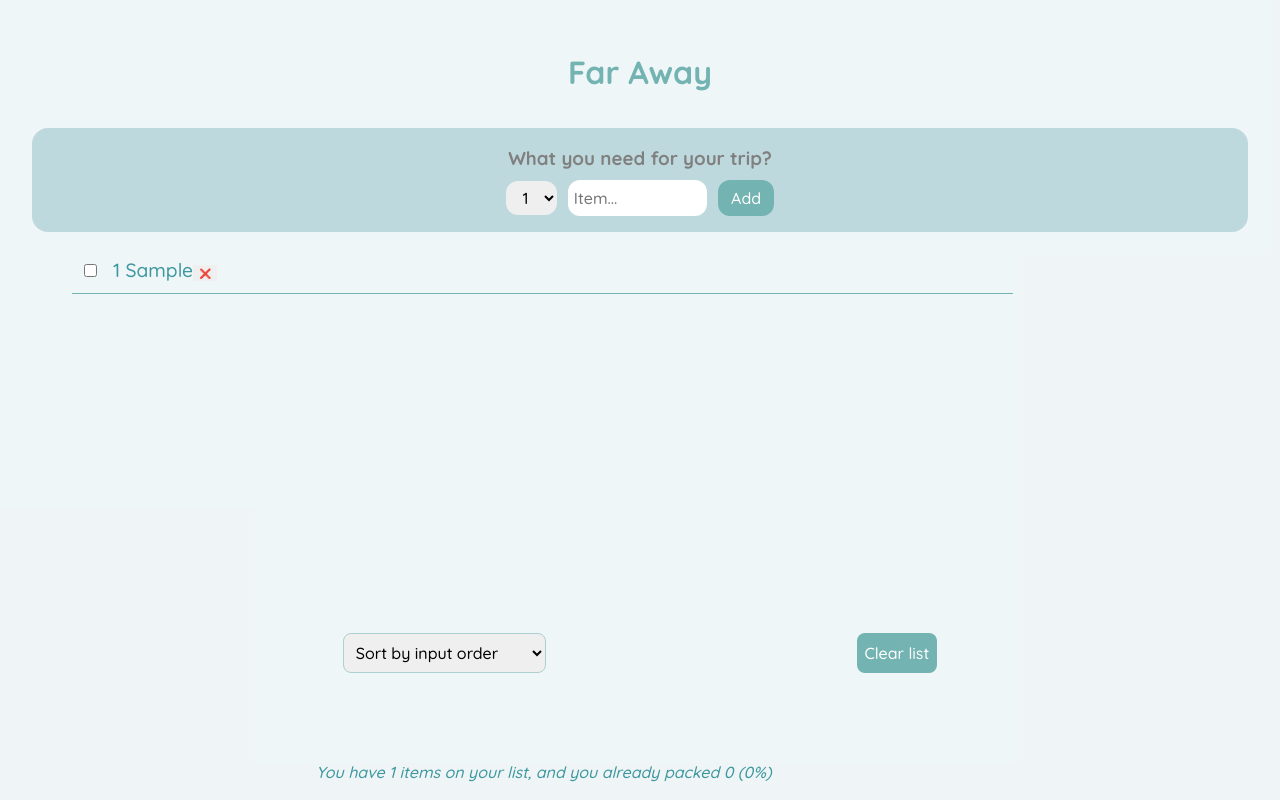
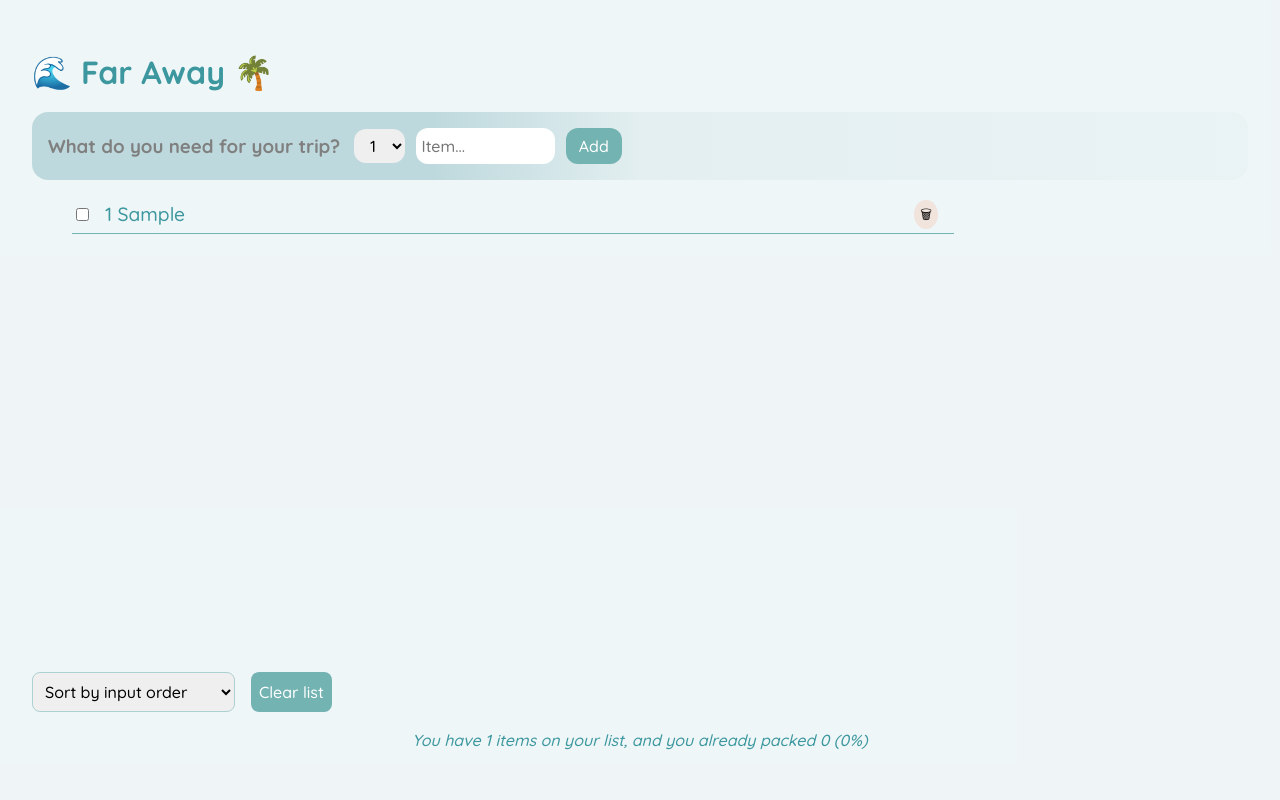
Before and after one commit to dambus/travel-list-restyle, a React (Create React App) app: page / in a window 1280 px wide. Both pictures are taken after typing "Sample" into the empty fields and a click on the button "Add". Built offline with nearby package versions, Linux system fonts and the light colour scheme.

Commit message:
still styling

```diff
--- a/src/components/App.js
+++ b/src/components/App.js
@@ -32,7 +32,9 @@ export default function App() {
 
   return (
     <div className="app">
-      <Logo />
+      <div className="Logo">
+        <Logo />
+      </div>
       <Form onAddItems={handleAddItems} />
       <PackingList
         items={items}
--- a/src/components/Form.js
+++ b/src/components/Form.js
@@ -18,8 +18,9 @@ export function Form({ onAddItems }) {
   }
 
   return (
+    <div className="Form">
       <form className="add-form" onSubmit={handleSubmit}>
-      <h3 className="add-form--heading">What you need for your trip?</h3>
+        <h3 className="add-form--heading">What do you need for your trip?</h3>
         <div className="add-form--form">
           <select
             value={quantity}
@@ -40,5 +41,6 @@ export function Form({ onAddItems }) {
           <button type="submit">Add</button>
         </div>
       </form>
+    </div>
   );
 }
--- a/src/components/Item.js
+++ b/src/components/Item.js
@@ -14,7 +14,8 @@ export function Item({ item, onDeleteItem, onToggleItem }) {
           onDeleteItem(item.id);
         }}
       >
-        ❌
+        {/* ❌ */}
+        🗑
       </button>
     </li>
   );
--- a/src/components/Logo.js
+++ b/src/components/Logo.js
@@ -1,7 +1,3 @@
 export function Logo() {
-  return (
-    <div className="logo">
-      <h1 className="logo--heading">Far Away</h1>
-    </div>
-  );
+  return <h1 className="logo">🌊 Far Away 🌴</h1>;
 }
--- a/src/components/Stats.js
+++ b/src/components/Stats.js
@@ -2,7 +2,7 @@ export function Stats({ items }) {
   if (!items.length)
     return (
       <p className="stats">
-        <em>Start adding some items to your packing list 🚀</em>
+        <em>Start adding some items to your packing list</em>
       </p>
     );
 
--- a/src/sass/_Form.scss
+++ b/src/sass/_Form.scss
@@ -1,7 +1,10 @@
-.add-form {
+.Form {
   margin-top: 1rem;
   width: 100%;
-  max-height: 20vh;
+}
+
+.add-form {
+  // max-height: 20vh;
   padding: 1rem;
   background-color: $color-acc-light;
   border-radius: 1rem;
@@ -10,6 +13,15 @@
   flex-direction: column;
   gap: 0.5rem;
   align-items: center;
+  @include md {
+    flex-direction: row;
+    background: linear-gradient(
+      to right,
+      $color-acc-light 33%,
+      $color-bg 50%,
+      rgba($color-bg, 0.1) 99%
+    );
+  }
 
   &--heading {
     color: gray;
@@ -48,10 +60,6 @@
         margin: 0;
         font-size: 0.66rem;
         text-align: center;
-
-        &:active {
-          color: red;
-        }
       }
     }
   }
--- a/src/sass/_Logo.scss
+++ b/src/sass/_Logo.scss
@@ -1,3 +1,7 @@
+.Logo {
+  // border: 1px solid red;
+}
+
 .logo {
   width: 100%;
   height: auto;
@@ -5,8 +9,12 @@
   flex-direction: row;
   justify-content: center;
   align-items: center;
+  margin-top: 1rem;
+  @include md {
+    justify-content: start;
+  }
 
-  &--heading {
+  h1 {
     color: $color-acc-dark;
     padding: 1rem;
   }
--- a/src/sass/_PackingList.scss
+++ b/src/sass/_PackingList.scss
@@ -1,18 +1,35 @@
 .PackingList {
   display: flex;
   flex-direction: column;
+  justify-content: space-between;
   width: 100%;
-  min-height: 60vh;
+
   ul.list {
-    overflow-y: scroll;
-    flex: 80%;
-    max-height: 55vh;
+    width: 100%;
+    // border: 1px solid green;
+    overflow-y: auto;
+    display: flex;
+    flex-direction: column;
+    max-height: 60vh;
     list-style: none;
     li {
-      padding: 8px;
-      width: 80%;
+      padding: 0.25rem 1rem 0.25rem 0;
+      width: calc(100% - 3rem);
       border-bottom: 1px solid $color-acc-dark;
       font-size: 1.2rem;
+      display: flex;
+      flex-direction: row;
+      justify-content: space-between;
+      @include md {
+        max-width: 66%;
+      }
+      @include lg {
+        max-width: 75%;
+      }
+
+      span {
+        width: 100%;
+      }
 
       input[type="checkbox"] {
         margin-right: 1rem;
@@ -20,20 +37,25 @@
       button {
         border: 0;
         outline: 0;
-        font-size: 0.6rem;
+        font-size: 0.8125rem;
+        margin-left: 1rem;
+        background-color: rgba(orangered, 0.1);
+        border-radius: 50%;
       }
     }
   }
 
   .sort-controls {
+    // border: 1px solid teal;
     margin-bottom: 1rem;
     display: flex;
     flex-direction: row;
     align-items: center;
     justify-content: space-evenly;
-    flex: 20%;
-    height: 3rem;
-    bottom: 0;
+    @include md {
+      justify-content: start;
+      gap: 1rem;
+    }
 
     select,
     button {
--- a/src/sass/_Stats.scss
+++ b/src/sass/_Stats.scss
@@ -1,9 +1,6 @@
 .stats {
   justify-content: center;
   align-items: center;
-  width: 80%;
-  margin: 0 auto;
-  position: fixed;
   bottom: 0;
   margin-bottom: 1rem;
   display: flex;
--- a/src/sass/base.scss
+++ b/src/sass/base.scss
@@ -98,8 +98,10 @@ body {
 }
 
 .app {
-  display: flex;
-  flex-direction: column;
+  // display: flex;
+  // flex-direction: column;
+  display: grid;
+  grid-template-rows: auto auto 1fr auto;
   width: 100%;
   height: 100vh;
   background-color: $color-bg;
```
Lines whose indentation alone changed are shown as unchanged.
